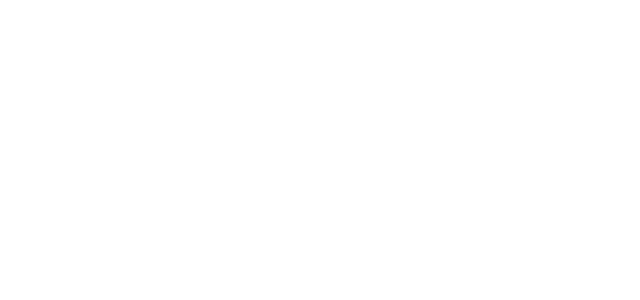
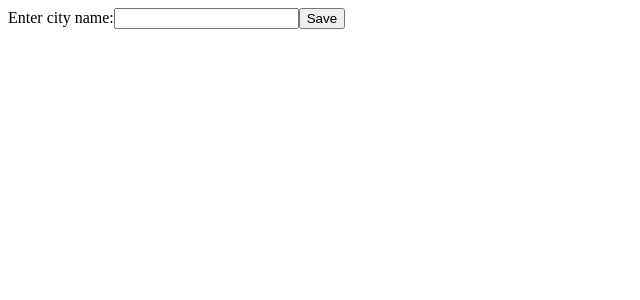
Before and after one commit to osnova207/weather-test, a React (Create React App) app: page / in a window 1280 px wide. Shown: the top 300 px of the page, without its empty margins (0-640 px from the left). Built offline with nearby package versions, Linux system fonts and the light colour scheme.

Commit message:
Added components: CitiesContainer, CitiesList, CitiesRow, AddCity

```diff
--- a/src/App.js
+++ b/src/App.js
@@ -1,8 +1,10 @@
 import React from 'react';
+import CitiesContainer from "./components/cities-container";
 
 function App() {
   return (
     <div className="App">
+      <CitiesContainer/>
     </div>
   );
 }
--- /dev/null
+++ b/src/components/add-city.js
@@ -0,0 +1,40 @@
+import React, {useState} from "react";
+
+const AddCity = (props) => {
+
+    const [value, setValue] = useState('');
+
+    const onChange = (e) => setValue(e.target.value);
+
+    const onSubmit = (e) => {
+        e.preventDefault();
+        props.onAdd(value);
+        setValue('');
+    };
+
+    return (
+        <div className="add-city">
+            <form onSubmit={(e) => onSubmit(e)}>
+                <label
+                    htmlFor="city"
+                >
+                    Enter city name:
+                </label>
+                <input
+                    name="city"
+                    id="city"
+                    type="text"
+                    value={value}
+                    onChange={(e) => onChange(e)}
+                />
+                 <button
+                    type="submit"
+                 >
+                    Save
+                 </button>
+            </form>
+        </div>
+    )
+};
+
+export default AddCity;
--- /dev/null
+++ b/src/components/cities-container.js
@@ -0,0 +1,40 @@
+import React from "react";
+import AddCity from "./add-city";
+import {connect} from "react-redux";
+import * as appActions from "../actions/appActions";
+import CitiesList from "./cities-list";
+
+const CitiesContainer = (props) => {
+
+    const addCity = (city) => {
+        props.dispatch(appActions.addCity(city))
+    };
+
+    const deleteCity = (city) => {
+        props.dispatch(appActions.deleteCity(city))
+    };
+
+    return (
+        <div className="cities">
+            <AddCity onAdd={addCity}/>
+            <CitiesList list={props.citiesList} onDel={deleteCity}/>
+        </div>
+    )
+};
+const mapStateToProps = (state) => {
+
+    const { citiesList } = state;
+
+    return {
+        citiesList
+    }
+};
+
+const mapDispatchToProps = (dispatch) => {
+
+    return {
+        dispatch
+    }
+};
+
+export default connect(mapStateToProps, mapDispatchToProps)(CitiesContainer);
--- /dev/null
+++ b/src/components/cities-list.js
@@ -0,0 +1,15 @@
+import React from "react";
+import CityRow from "./city-row";
+
+const CitiesList = (props) => {
+
+    const list = props.list.map((city, idx) => <CityRow key={idx} city={city} onDel={props.onDel}/>);
+
+    return (
+        <div className="cities-list">
+            {list}
+        </div>
+    )
+};
+
+export default CitiesList;
--- /dev/null
+++ b/src/components/city-row.js
@@ -0,0 +1,16 @@
+import React from "react";
+
+const CityRow = (props) => {
+    const { city } = props;
+
+    return (
+        <div className="city-row">
+            <div className="city-row__label">
+                {city}
+            </div>
+            <div className="city-row__delete" onClick={() => props.onDel(city)}>Delete</div>
+        </div>
+    )
+};
+
+export default CityRow;
```
